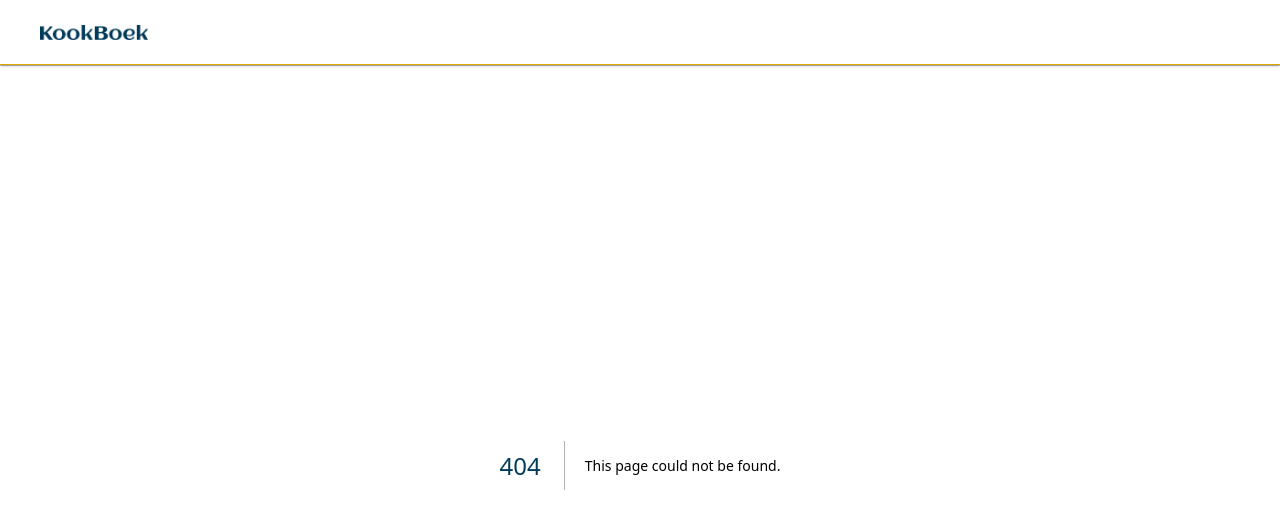
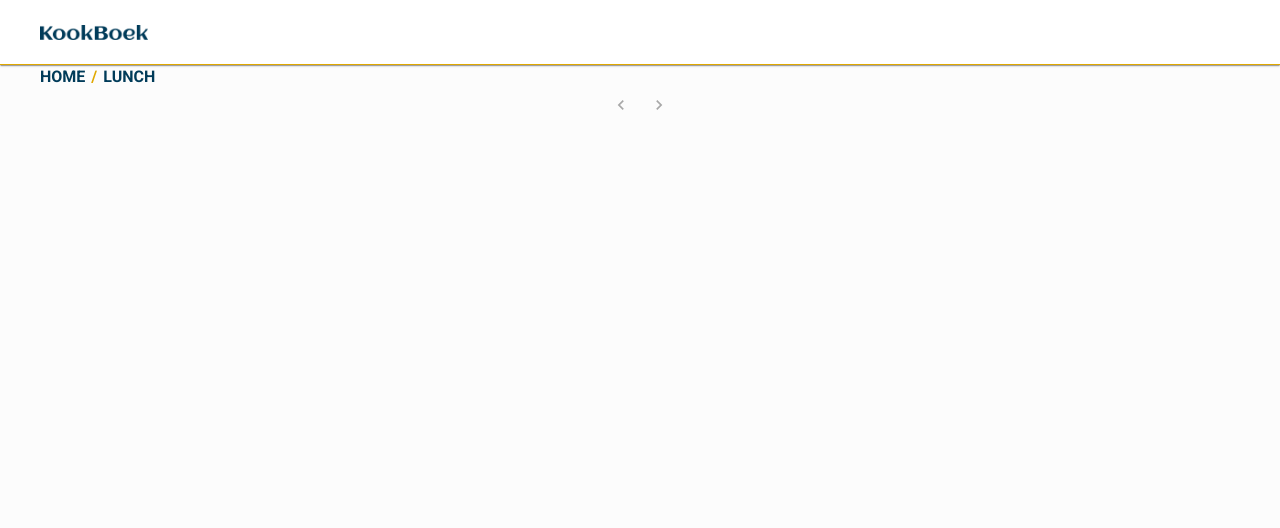
Before and after one commit to mxmvveen/KookBoek, a Next.js app: page /categories/2 in a window 1280 px wide. Before the commit this address had no page. Shown: the top 528 px of the page. Built offline with nearby package versions, Linux system fonts and the light colour scheme; what @mui/material-nextjs would draw is missing.

Commit message:
breadcrumbs

```diff
--- a/app/blaat/[slug]/page.tsx
+++ /dev/null
@@ -1,8 +0,0 @@
-const Category = async ({ params }: { params: { slug: string } }) => {
-  const parameters = await params;
-  console.log(parameters.slug);
-
-  return <p>test</p>;
-};
-
-export default Category;
--- /dev/null
+++ b/app/categories/[id]/page.tsx
@@ -0,0 +1,16 @@
+import { getCategories } from "@/app/lib/data";
+import Category from "@/app/ui/elements/category/category";
+
+const Categories = async ({ params }: { params: { id: string } }) => {
+  const { id } = await params;
+  const categories = await getCategories();
+  const category = categories.find((value) => value.id === id);
+
+  return (
+    <div className="container">
+      {category && <Category category={category} />}
+    </div>
+  );
+};
+
+export default Categories;
--- a/app/lib/data.ts
+++ b/app/lib/data.ts
@@ -1,8 +1,10 @@
 import postgres from "postgres";
+import Category from "../ui/elements/category/category";
 const sql = postgres(process.env.POSTGRES_URL!, { ssl: "require" });
 
 export const getCategories = async () => {
   try {
+    return [{ id: "2", label: "Lunch" }];
     const data = await sql<SupabaseCategory[]>`SELECT * FROM categories`;
 
     return data;
@@ -14,6 +16,7 @@ export const getCategories = async () => {
 
 const getRecipiesFromDatabase = async () => {
   try {
+    return [];
     const data = await sql<SupabaseRecipe[]>`SELECT * FROM recipes`;
 
     return data;
--- a/app/ui/elements/RecipeCard/recipe-card.tsx
+++ b/app/ui/elements/RecipeCard/recipe-card.tsx
@@ -12,7 +12,6 @@ import { faClock, faUser } from "@fortawesome/free-regular-svg-icons";
 import "./recipe-card.scss";
 
 const RecipeCard: React.FC<{ recipe: Recipe }> = ({ recipe }) => {
-  console.log(recipe);
   return (
     <Card sx={{ maxWidth: 288, width: "100%" }} className="ml-2 mr-2">
       <CardActionArea>
@@ -36,7 +35,7 @@ const RecipeCard: React.FC<{ recipe: Recipe }> = ({ recipe }) => {
             <Rating
               size="small"
               name="half-rating-read"
-              defaultValue={recipe.rate}
+              value={recipe.rate}
               precision={0.5}
               readOnly
             />
--- a/app/ui/elements/category/[id]/page.tsx
+++ /dev/null
@@ -1,8 +0,0 @@
-const Category = async ({ params }: { params: { slug: string } }) => {
-  const parameters = await params;
-  console.log(parameters.slug);
-
-  return <p>test</p>;
-};
-
-export default Category;
--- /dev/null
+++ b/app/ui/elements/category/category-pages.tsx
@@ -0,0 +1,98 @@
+"use client";
+import { ChangeEvent, useMemo, useState } from "react";
+import RecipeCard from "../RecipeCard/recipe-card";
+import { Pagination } from "@mui/material";
+import { usePathname, useSearchParams, useRouter } from "next/navigation";
+
+const PAGE_SIZE = 16;
+const ROW_SIZE = 4;
+
+const PAGE_PARAM_KEY = "page";
+
+/**
+ * Divide array into chunks.
+ * @param array
+ * @param size
+ * @returns
+ */
+const chunkArray = <T,>(array: T[], size: number): Array<T[]> => {
+  const chunks: Array<T[]> = [];
+  for (let i = 0; i < array.length; i += size) {
+    chunks.push(array.slice(i, size + i));
+  }
+  return chunks;
+};
+
+const paginate = <T,>(items: T[], pageNumber: number, pageSize: number) => {
+  const startIndex = (pageNumber - 1) * pageSize;
+  return items.slice(startIndex, startIndex + pageSize);
+};
+
+const CategoryPages: React.FC<{
+  recipes: Recipe[];
+  isHomePage?: boolean;
+}> = ({ recipes, isHomePage }) => {
+  const searchParams = useSearchParams();
+  const pathname = usePathname();
+  const router = useRouter();
+
+  const pageNumber: string | null = searchParams.get(PAGE_PARAM_KEY);
+
+  const [currentPage, setCurrentPage] = useState<number>(
+    Number(pageNumber) || 1
+  );
+
+  const numberOfPages: number = useMemo(
+    () => Math.ceil(recipes.length / PAGE_SIZE),
+    [recipes]
+  );
+
+  const recipeRows: Array<Recipe[]> = chunkArray(
+    paginate(recipes, currentPage, PAGE_SIZE),
+    ROW_SIZE
+  );
+
+  const onPageChange = (event: ChangeEvent<unknown>, page: number) => {
+    router.push(
+      `${pathname}?` +
+        new URLSearchParams({ [PAGE_PARAM_KEY]: page.toString() }).toString()
+    );
+
+    setCurrentPage(page);
+  };
+
+  return (
+    <>
+      {recipeRows.map((recipeRow, key) => {
+        if (isHomePage && key > 0) {
+          return null;
+        }
+        return (
+          <div
+            className="flex flex-no-wrap -ml-2 -mr-2 flex-wrap mb-8"
+            key={key}
+          >
+            {recipeRow.map((recipe, key) => (
+              <RecipeCard recipe={recipe} key={key} />
+            ))}
+          </div>
+        );
+      })}
+
+      {!isHomePage && (
+        <div className="flex justify-center">
+          <Pagination
+            count={numberOfPages}
+            page={currentPage}
+            siblingCount={2}
+            boundaryCount={1}
+            onChange={onPageChange}
+            color={"standard"}
+          />
+        </div>
+      )}
+    </>
+  );
+};
+
+export default CategoryPages;
--- /dev/null
+++ b/app/ui/elements/category/category.scss
@@ -0,0 +1,7 @@
+@use "../../variables.scss";
+
+.breadcrumbs {
+  .separator {
+    color: variables.$accent-color;
+  }
+}
--- a/app/ui/elements/category/category.tsx
+++ b/app/ui/elements/category/category.tsx
@@ -1,26 +1,11 @@
 import { faChevronRight } from "@fortawesome/free-solid-svg-icons";
 import { FontAwesomeIcon } from "@fortawesome/react-fontawesome";
-import { Button } from "@mui/material";
+import { Button, Link } from "@mui/material";
 import Heading from "../heading/heading";
 import { getRecipies } from "@/app/lib/data";
-import RecipeCard from "../RecipeCard/recipe-card";
 import { JSX } from "react";
-
-const ARRAY_SIZE = 4;
-
-/**
- * Divide array into chunks.
- * @param array
- * @param size
- * @returns
- */
-const chunkArray = <T,>(array: T[], size: number): Array<T[]> => {
-  const chunks: Array<T[]> = [];
-  for (let i = 0; i < array.length; i += size) {
-    chunks.push(array.slice(i, size + i));
-  }
-  return chunks;
-};
+import CategoryPages from "./category-pages";
+import "./category.scss";
 
 interface CategoryProps {
   isHomePage?: boolean;
@@ -28,14 +13,21 @@ interface CategoryProps {
 }
 
 const Category: React.FC<CategoryProps> = async ({ isHomePage, category }) => {
-  const recipes = (await getRecipies()).filter(
-    (value) => value.category?.id === category.id
-  );
-  const elements: Array<Recipe[]> = chunkArray(recipes, ARRAY_SIZE);
+  // const recipes = (await getRecipies()).filter(
+  //   (value) => value.category?.id === category.id
+  // );
+  const recipes: Recipe[] = [];
+
+  const breadcrumbs = [
+    { label: "home", url: "/" },
+    { label: category.label, url: `/categories/${category.id}` },
+  ];
+
+  const showMoreButton = isHomePage && recipes.length > 4;
 
   const moreButton: JSX.Element = (
     <div className="ml-auto pt-7.5">
-      <Button>
+      <Button href={`categories/${category.id}`}>
         Alle {category.label_plural}
         <FontAwesomeIcon className="icon" icon={faChevronRight} />
       </Button>
@@ -44,28 +36,66 @@ const Category: React.FC<CategoryProps> = async ({ isHomePage, category }) => {
 
   return (
     <>
-      {elements.length > 0 && (
+      {breadcrumbs.map((breadcrumb, key, array) => (
+        <span key={key} className="breadcrumbs">
+          <Link href={breadcrumb.url} underline="hover" className="uppercase">
+            <span className="font-semibold">{breadcrumb.label}</span>
+          </Link>
+          {key < array.length - 1 && (
+            <span className="font-semibold separator ml-0.5 mr-0.5"> / </span>
+          )}
+        </span>
+      ))}
+
+      {recipes.length > 0 && (
         <div className="flex">
           <Heading>{category.label}</Heading>
-          {isHomePage && moreButton}
+          {showMoreButton && moreButton}
         </div>
       )}
 
-      {elements.map((recipes, key) => {
-        if (isHomePage && key > 0) {
-          return null;
-        }
-        return (
-          <div
-            className="flex flex-no-wrap -ml-2 -mr-2 flex-wrap mb-8"
-            key={key}
-          >
-            {recipes.map((recipe, key) => (
-              <RecipeCard recipe={recipe} key={key} />
-            ))}
-          </div>
-        );
-      })}
+      <CategoryPages
+        isHomePage={isHomePage}
+        recipes={[
+          ...recipes,
+          ...recipes,
+          ...recipes,
+          ...recipes,
+          ...recipes,
+          ...recipes,
+          ...recipes,
+          ...recipes,
+          ...recipes,
+          ...recipes,
+          ...recipes,
+          ...recipes,
+          ...recipes,
+          ...recipes,
+          ...recipes,
+          ...recipes,
+          ...recipes,
+          ...recipes,
+          ...recipes,
+          ...recipes,
+          ...recipes,
+          ...recipes,
+          ...recipes,
+          ...recipes,
+          ...recipes,
+          ...recipes,
+          ...recipes,
+          ...recipes,
+          ...recipes,
+          ...recipes,
+          ...recipes,
+          ...recipes,
+          ...recipes,
+          ...recipes,
+          ...recipes,
+          ...recipes,
+          ...recipes,
+        ]}
+      />
     </>
   );
 };
```
Also changed, not shown: theme.ts (+6 -6 lines).
